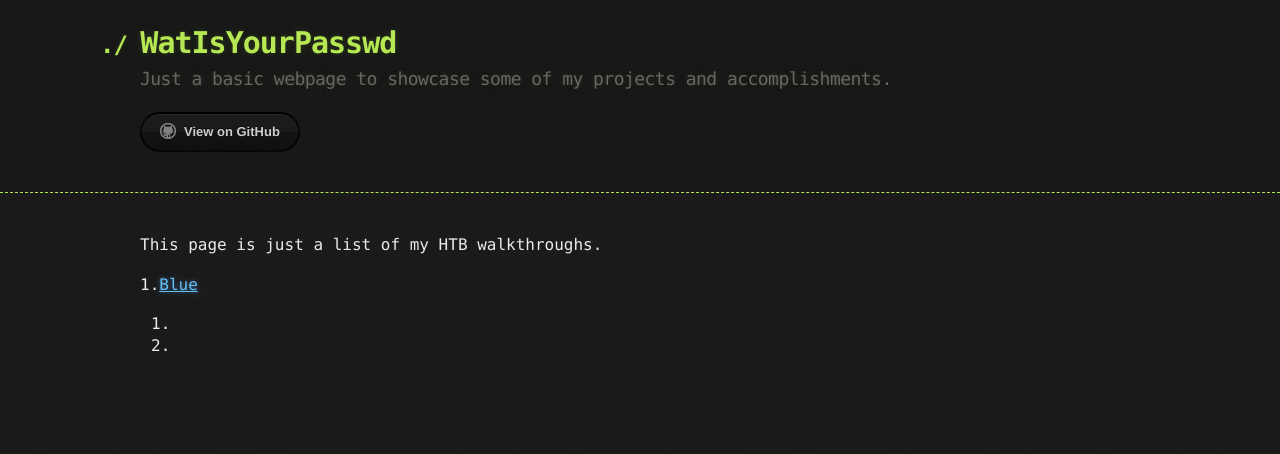
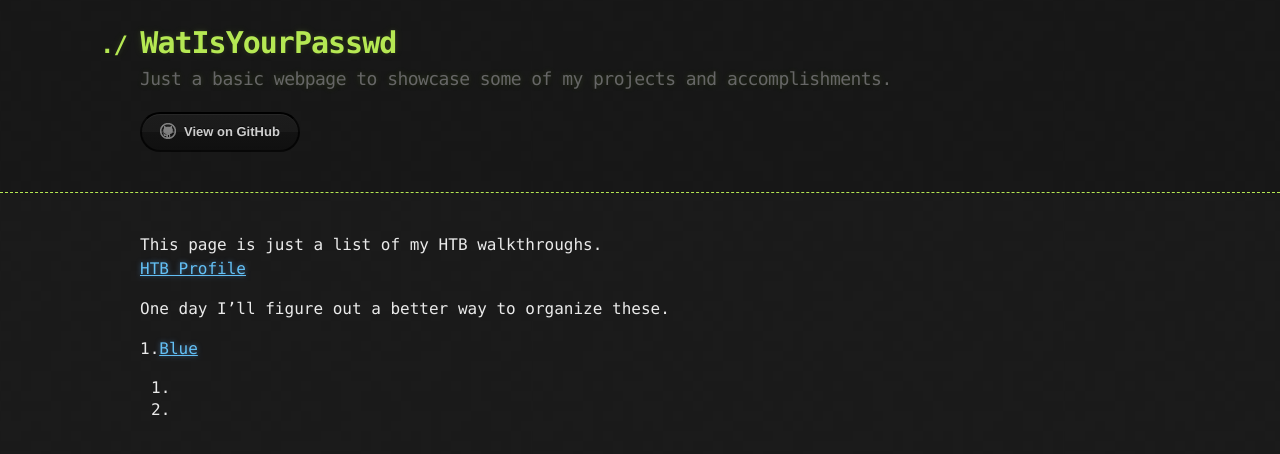
Before and after one commit to 0xForearms/0xForearms.github.io, a Jekyll site: the page built from HTB/index.md, in a window 1280 px wide. Shown: the top 454 px of the page. Built offline with Jekyll 4.4.1, drawn with Linux system fonts in a browser that asks for light colours; our own code applies the rules of GitHub Pages for plain Markdown files.

Commit message:
Update index.md

```diff
--- a/HTB/index.md
+++ b/HTB/index.md
@@ -1,4 +1,8 @@
 This page is just a list of my HTB walkthroughs.
+[HTB Profile](https://www.hackthebox.eu/home/users/profile/49486)
+
+One day I'll figure out a better way to organize these.
+
 
 1.[Blue](./Blue.md)
 2.
```
